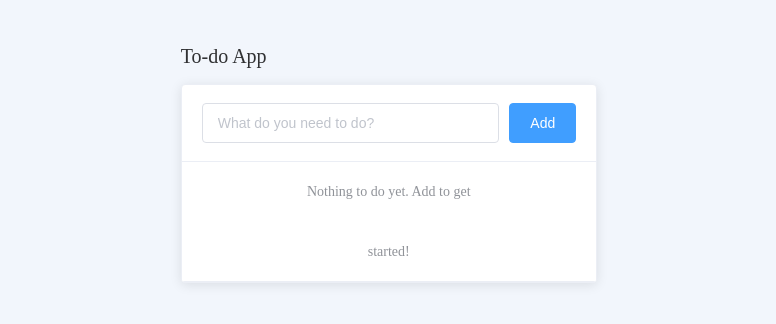
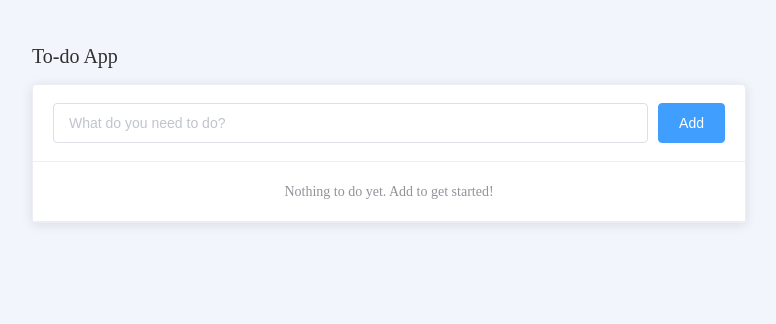
Before and after one commit to Haanhan/acronis, a Vue app: page / in a window 1280 px wide. Shown: the top 324 px of the page, without its empty margins (251-1027 px from the left). Built offline with nearby package versions, Linux system fonts and the light colour scheme; no server answers.

Commit message:
Removed el-col from Home.vue

```diff
--- a/src/views/Home.vue
+++ b/src/views/Home.vue
@@ -1,8 +1,5 @@
 <template>
   <div class="home">
-
-    <el-row type="flex" justify="space-around">
-        <el-col :lg="14">
 
     <h1>To-do App</h1>
 
@@ -57,8 +54,6 @@
 
     </el-card>
 
-        </el-col>
-    </el-row>
 
   </div>
 </template>
```
Lines whose indentation alone changed are shown as unchanged.
